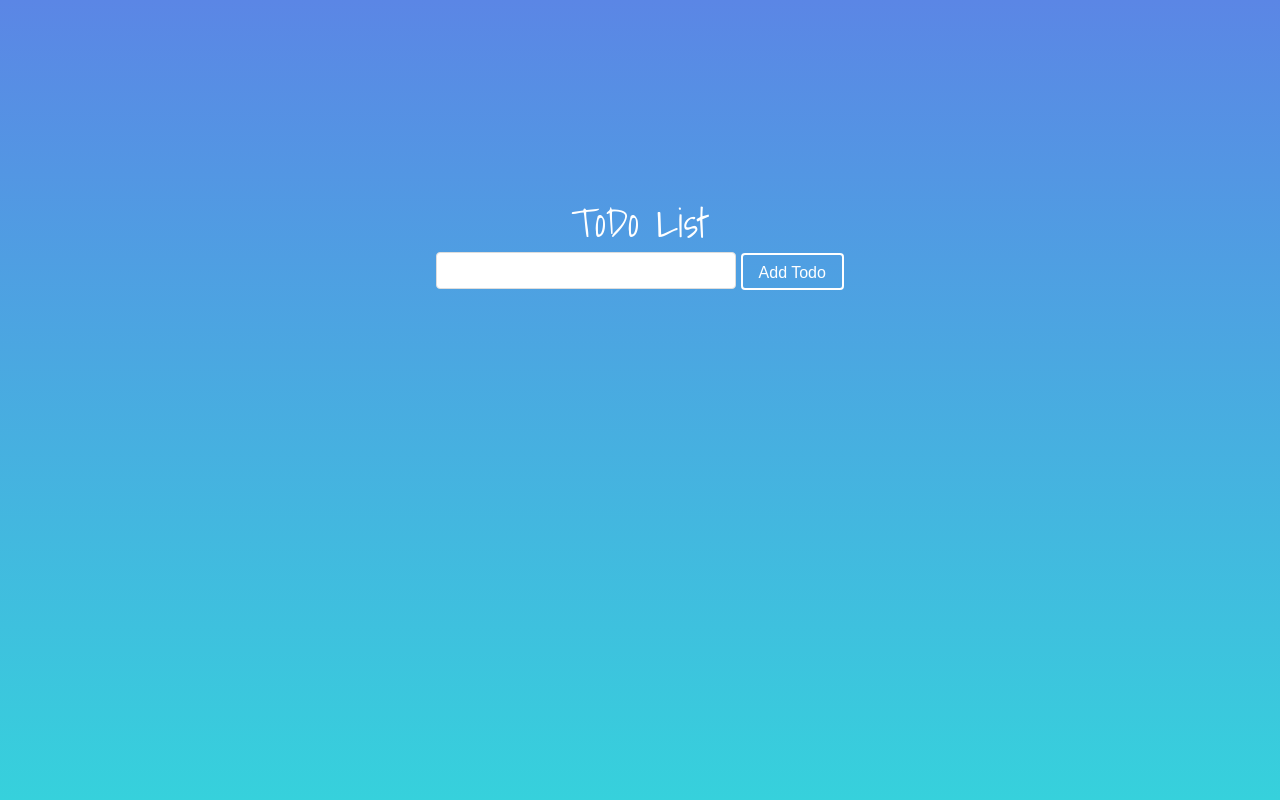
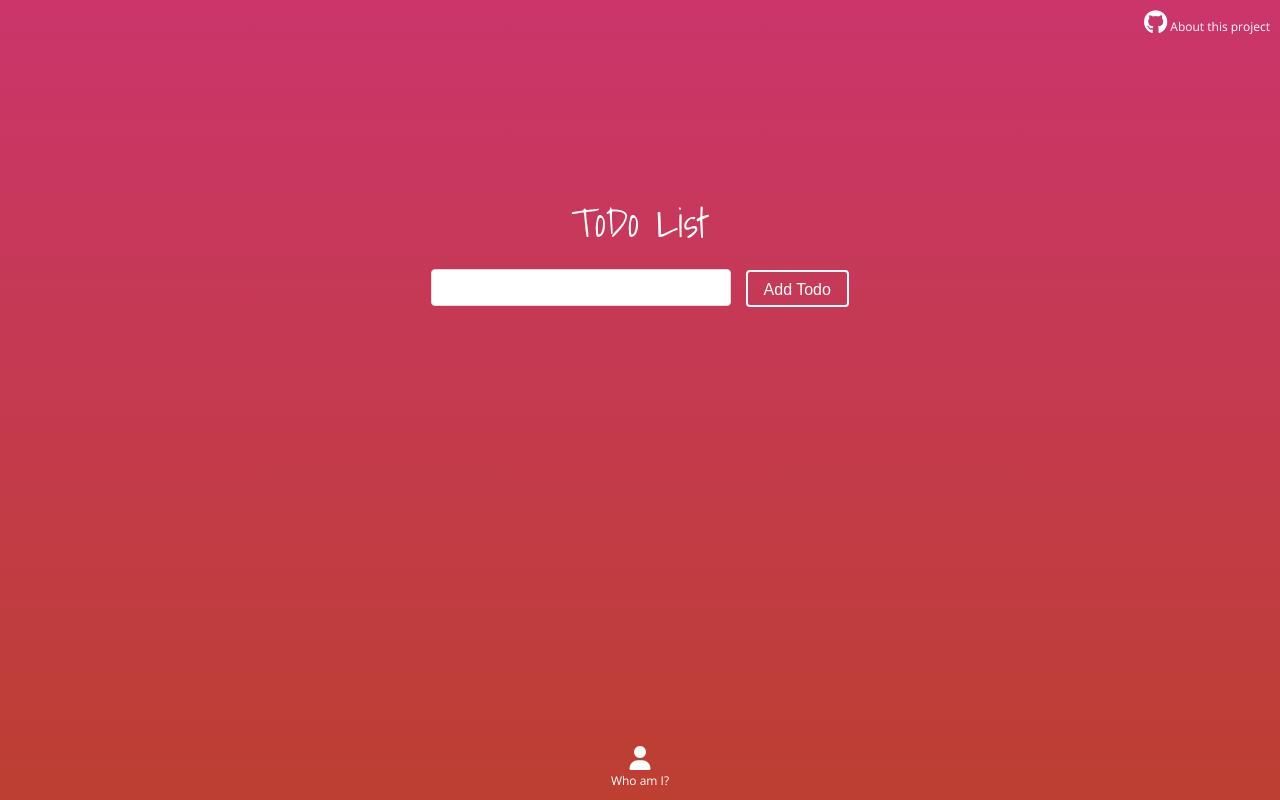
Before and after one commit to pawelklasa/toDoList, a plain HTML site: page index.html in a window 1280 px wide. Drawn offline with nearby package versions, Linux system fonts and the light colour scheme.

Commit message:
fixing repo

```diff
--- a/index.html
+++ b/index.html
@@ -7,30 +7,35 @@
   <meta name="viewport" content="width=device-width, initial-scale=1.0" />
   <meta name="description" content="" />
   <meta name="author" content="" />
-  <!-- Le styles -->
+  <!-- styles -->
   <link data-require="bootstrap-css" data-semver="4.0.0-alpha.4" rel="stylesheet" href="https://maxcdn.bootstrapcdn.com/bootstrap/4.0.0-alpha.4/css/bootstrap.min.css" />
   <link data-require="bootstrap@*" data-semver="4.0.5" rel="stylesheet" href="https://maxcdn.bootstrapcdn.com/bootstrap/4.0.0-alpha.6/css/bootstrap.min.css" />
   <link href="style.css" rel="stylesheet" />
-  <!-- Le HTML5 shim, for IE6-8 support of HTML5 elements -->
+  <!-- HTML5 shim, for IE6-8 support of HTML5 elements -->
   <!--[if lt IE 9]>
       <script src="//html5shim.googlecode.com/svn/trunk/html5.js"></script>
     <![endif]-->
 
   <!-- Fonts -->
+  <script src="https://use.fontawesome.com/1fad8c75d6.js"></script>
   <link href="https://fonts.googleapis.com/css?family=Shadows+Into+Light" rel="stylesheet">
   <link href="https://fonts.googleapis.com/css?family=Open+Sans|Shadows+Into+Light" rel="stylesheet">
-  <!-- Le fav and touch icons -->
+  <!-- fav and touch icons -->
   <link rel="shortcut icon" href="images/favicon.ico" />
   <link rel="apple-touch-icon" href="images/apple-touch-icon.png" />
   <link rel="apple-touch-icon" sizes="72x72" href="images/apple-touch-icon-72x72.png" />
   <link rel="apple-touch-icon" sizes="114x114" href="images/apple-touch-icon-114x114.png" />
-  <!-- Le javascript
+  <!-- javascript
     ================================================== -->
   <script data-require="jquery" data-semver="3.1.1" src="https://ajax.googleapis.com/ajax/libs/jquery/3.1.1/jquery.min.js"></script>
   <script data-require="bootstrap" data-semver="4.0.5" src="https://maxcdn.bootstrapcdn.com/bootstrap/4.0.0-alpha.5/js/bootstrap.min.js"></script>
 </head>
 
 <body>
+
+    <div class="about-project">
+        <a href="https://github.com/pawelklasa/toDoList" target="_blank"><i class="fa fa-github fa-2x" aria-hidden="true"></i> About this project</a>
+    </div>
 
   <div class="container">
 
@@ -68,6 +73,10 @@
 
   </div>
 
+  <div class="about-me">
+      <a href="#" target="_blank"><i class="fa fa-user fa-2x" aria-hidden="true"></i> <span class="text">Who am I?</span></a>
+  </div>
+
   <script src="script.js"></script>
 
 </body>
--- a/script.js
+++ b/script.js
@@ -1,23 +1,31 @@
 var todoList = {
   todos: [],
+
   addTodo: function(todoText) {
     this.todos.push({
       todoText: todoText,
+
       completed: false
     });
   },
+
   changeTodo: function(position, todoText) {
     this.todos[position].todoText = todoText;
   },
+
   deleteTodo: function(position) {
     this.todos.splice(position, 1);
   },
+
   toggleCompleted: function(position) {
     var todo = this.todos[position];
+
     todo.completed = !todo.completed;
   },
+
   toggleAll: function() {
     var totalTodos = this.todos.length;
+
     var completedTodos = 0;
 
     // Get number of completed todos.
@@ -44,30 +52,47 @@ var todoList = {
 var handlers = {
   addTodo: function() {
     var addTodoTextInput = document.getElementById('addTodoTextInput');
+
     todoList.addTodo(addTodoTextInput.value);
+
     addTodoTextInput.value = '';
+
     view.displayTodos();
   },
+
   changeTodo: function() {
     var changeTodoPositionInput = document.getElementById('changeTodoPositionInput');
+
     var changeTodoTextInput = document.getElementById('changeTodoTextInput');
+
     todoList.changeTodo(changeTodoPositionInput.valueAsNumber, changeTodoTextInput.value);
+
     changeTodoPositionInput.value = '';
+
     changeTodoTextInput.value = '';
+
     view.displayTodos();
   },
+
   deleteTodo: function(position) {
     todoList.deleteTodo(position);
+
     view.displayTodos();
   },
+
   toggleCompleted: function() {
     var toggleCompletedPositionInput = document.getElementById('toggleCompletedPositionInput');
+
     todoList.toggleCompleted(toggleCompletedPositionInput.valueAsNumber);
+
     toggleCompletedPositionInput.value = '';
+
     view.displayTodos();
   },
+
   toggleAll: function() {
     todoList.toggleAll();
+
     view.displayTodos();
   }
 };
@@ -75,10 +100,14 @@ var handlers = {
 var view = {
   displayTodos: function() {
     var todosUl = document.querySelector('ul');
+
     todosUl.innerHTML = '';
+
     for (var i = 0; i < todoList.todos.length; i++) {
       var todoLi = document.createElement('li');
+
       var todo = todoList.todos[i];
+
       var todoTextWithCompletion = '';
 
       if (todo.completed === true) {
@@ -86,30 +115,41 @@ var view = {
       } else {
         todoTextWithCompletion = '( ) ' + todo.todoText;
       }
+
       todoLi.id = i;
+
       todoLi.textContent = todoTextWithCompletion;
+
       todoLi.appendChild(this.createDeleteButton())
+
       todosUl.appendChild(todoLi);
     }
   },
   createDeleteButton: function() {
     var deleteButton = document.createElement('button');
     deleteButton.textContent = 'x';
+
     deleteButton.className = 'deleteButton'
+
     return deleteButton;
   },
+
   setUpEventListeners: function() {
     var todosUl = document.querySelector('ul');
+
     todosUl.addEventListener('click', function(event) {
+     // This if fix for issue #2
+     if (confirm('Are you sure you want to delete this ToDo?')) {
+     } else {
+         if (elementClicked.className === 'deleteButton') {
+             // Do nothing!
+         }
+     }
+      // End of fix
       var elementClicked = event.target;
+
       if (elementClicked.className === 'deleteButton') {
         handlers.deleteTodo(parseInt(elementClicked.parentNode.id));
-        if (confirm('Are you sure you want to delete this ToDo?')) {
-          // Save it!
-          } else {
-          // Do nothing!
-        }
-
       }
     });
   }
--- a/style.css
+++ b/style.css
@@ -3,17 +3,53 @@ html {
     height: 100%;
 }
 
+.about-project {
+    display: block;
+    color: #fff;
+    font-family: 'Shadows Into Light', cursive;
+    font-family: 'Open Sans', sans-serif;
+    font-size: 12px;
+    position: absolute;
+
+    top: 10px;
+    right: 10px;
+}
+
+.text {
+    display: block;
+}
+
+.about-me {
+    color: #fff;
+    font-family: 'Shadows Into Light', cursive;
+    font-family: 'Open Sans', sans-serif;
+    font-size: 12px;
+    width: 100%;
+    position: absolute;
+    bottom: 10px;
+    text-align: center;
+}
+
+
+a, a:hover, a:visited {
+    color: #fff;
+}
+
 body {
     margin-top: 200px;
-    background: #36d1dc; /* fallback for old browsers */
-    background: -webkit-linear-gradient(to top, #36d1dc, #5b86e5); /* Chrome 10-25, Safari 5.1-6 */
-    background: linear-gradient(to top, #36d1dc, #5b86e5); /* W3C, IE 10+/ Edge, Firefox 16+, Chrome 26+, Opera 12+, Safari 7+ */
-  /*height: calc(100vh - 86px);*/
+    /*background: #36d1dc;
+    background: -webkit-linear-gradient(to top, #36d1dc, #5b86e5);
+    background: linear-gradient(to top, #36d1dc, #5b86e5); */
+
+    background: #cb356b; /* fallback for old browsers */
+    background: -webkit-linear-gradient(to bottom, #cb356b, #bd3f32); /* Chrome 10-25, Safari 5.1-6 */
+    background: linear-gradient(to bottom, #cb356b, #bd3f32); /* W3C, IE 10+/ Edge, Firefox 16+, Chrome 26+, Opera 12+, Safari 7+ */
 }
 
 h1 {
     color: #fff;
     font-family: 'Shadows Into Light', cursive;
+    margin-bottom: 25px;
 }
 
 
@@ -39,7 +75,8 @@ li {
     background-color: transparent;
     border: solid 2px #fff;
     padding: 10px;
-    margin-top: 2px;
+    margin-top: 10px;
+    border-radius: 4px;
 }
 
 input {
@@ -59,6 +96,7 @@ input {
 }
 
 .btn-primary {
+    margin-left: 10px;
     height: 37px;
     color: #fff;
     background-color: transparent;
```
